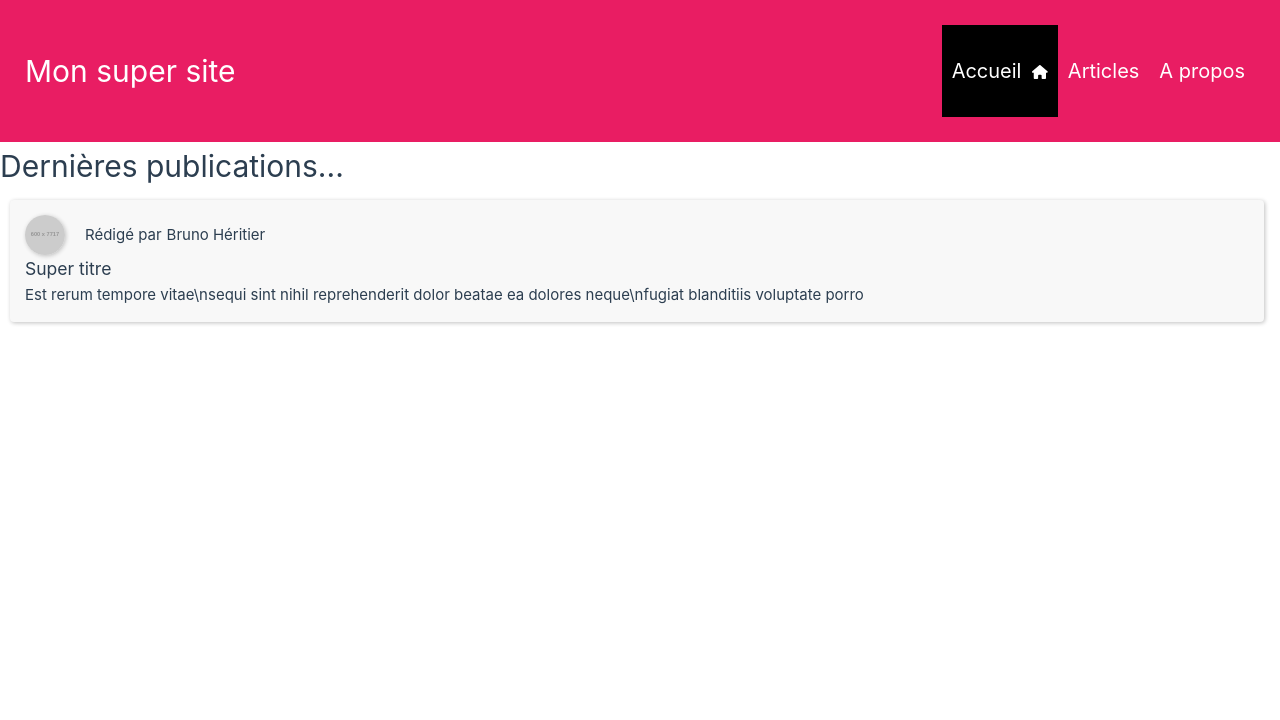
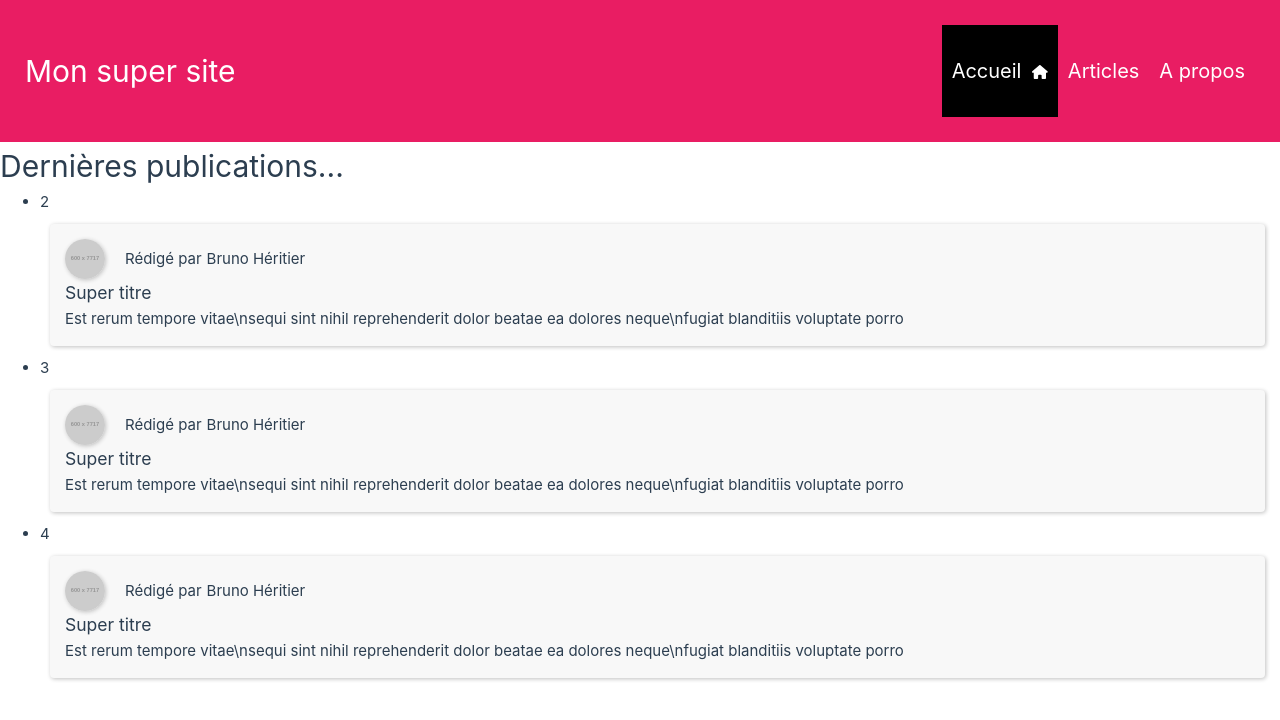
Before and after one commit to brunoher24/vue-3-activity, a Vue app: page /dernieres-publications in a window 1280 px wide. Shown: the top 720 px of the page. Built offline with nearby package versions, Linux system fonts and the light colour scheme.

Commit message:
v-for (1/2) - posts implementation hard coded

```diff
--- a/src/views/PostsFeedView.vue
+++ b/src/views/PostsFeedView.vue
@@ -1,27 +1,63 @@
-<script setup>
+<script>
 import Post from "@/components/Post.vue";
+
+export default {
+  components: { Toto: Post },
+  data() {
+    return {
+      posts: [],
+    };
+  },
+  mounted() {
+    let id = 1;
+    this.posts = [
+      {
+        id: ++id,
+        authorImg: "https://via.placeholder.com/600/771796",
+        authorFullname: "Jean Dupont",
+        title: "Super post 1",
+        content: "Super contenu 1",
+      },
+      {
+        id: ++id,
+        authorImg: "https://via.placeholder.com/600/771796",
+        authorFullname: "Pierre Durand",
+        title: "Super post 2",
+        content: "Super contenu 2",
+      },
+      {
+        id: ++id,
+        authorImg: "https://via.placeholder.com/600/771796",
+        authorFullname: "Emilie Dupont",
+        title: "Super post 3",
+        content: "Super contenu 3",
+      },
+    ];
+  },
+};
 </script>
 
 <template>
   <main>
     <h1>Dernières publications...</h1>
-    <Post>
-      <template #author-image>
-        <img src="https://via.placeholder.com/600/771796" alt="" />
-      </template>
 
-      <template #author-fullname>Bruno Héritier</template>
+    <ul>
+      <li v-for="post in posts" :key="post.id">
 
-      <template #post-title>
-        Super titre
-      </template>
+        {{ post.id}}
+        <Toto>
+          <template #author-image>
+            <img src="https://via.placeholder.com/600/771796" alt="" />
+          </template>
 
+          <template #author-fullname>Bruno Héritier</template>
 
+          <template #post-title> Super titre </template>
 
-      Est rerum tempore vitae\nsequi sint nihil reprehenderit dolor beatae
-      ea dolores neque\nfugiat blanditiis voluptate porro
-
-
-    </Post>
+          Est rerum tempore vitae\nsequi sint nihil reprehenderit dolor beatae
+          ea dolores neque\nfugiat blanditiis voluptate porro
+        </Toto>
+      </li>
+    </ul>
   </main>
 </template>
```
